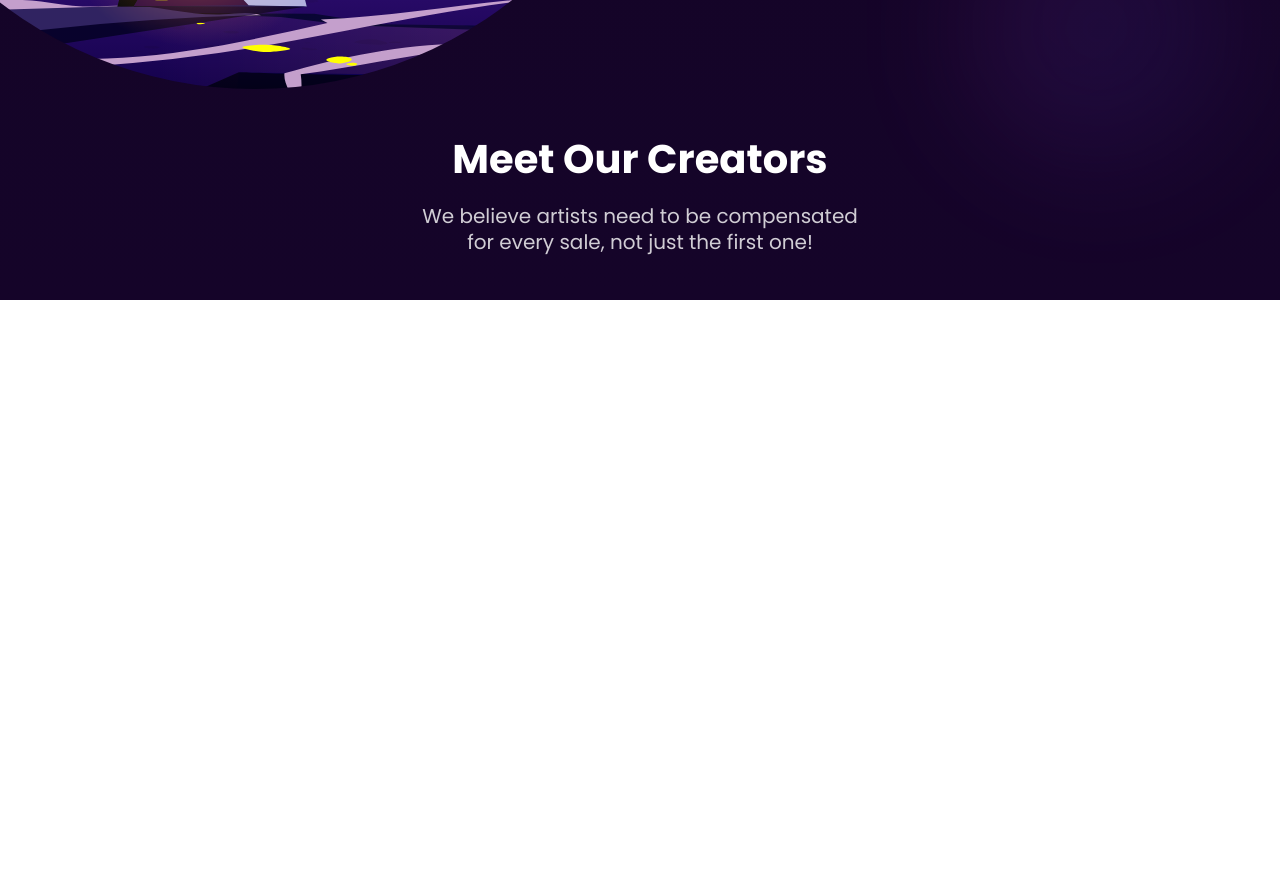
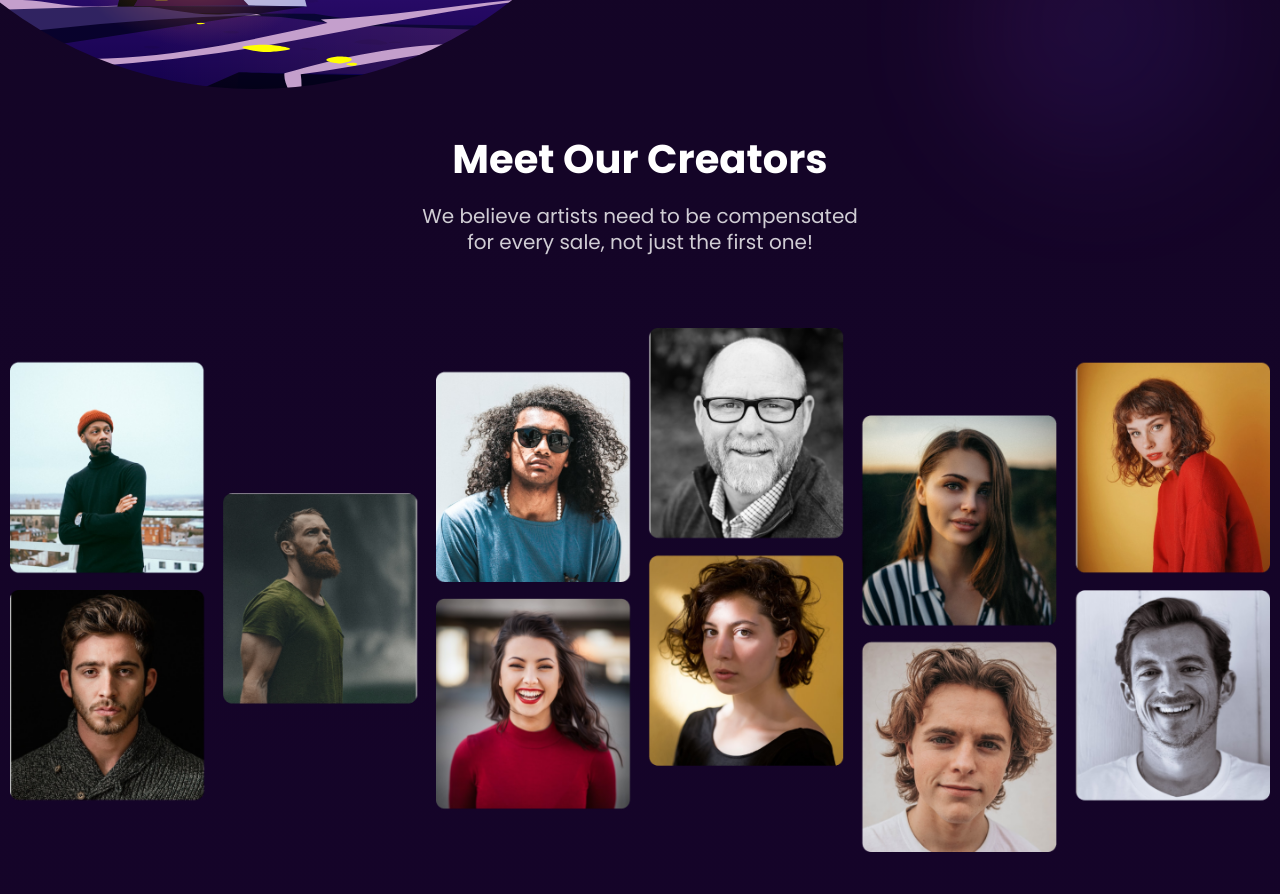
Before and after one commit to vik-tsyplakov/lift_media, a website: page src/index.html in a window 1280 px wide. Shown: the part 2653-3547 px from the top of the page. Before the commit the page ends 2953 px from the top, so only its background shows below. Drawn offline with nearby package versions, Linux system fonts and the light colour scheme; files that its build step writes are made by us from their sources.

Commit message:
block-our-creators slider added

```diff
--- a/src/index.html
+++ b/src/index.html
@@ -95,7 +95,6 @@
                       />
                     </div>
                   </div>
-                  <div class="swiper-pagination"></div>
                   <div class="swiper-button-prev"></div>
                   <div class="swiper-button-next"></div>
                 </div>
@@ -161,6 +160,42 @@
                 We believe artists need to be compensated for every sale, not
                 just the first one!
               </div>
+              <div class="block-our-creators__creators-photo">
+                <div class="swiper2 mySwiper2">
+                  <div class="swiper-wrapper">
+                    <div class="swiper-slide">
+                      <img
+                        src="/img/main/slider2-creators/slide1.png"
+                        alt="NFT creators"
+                      />
+                    </div>
+                    <div class="swiper-slide">
+                      <img
+                        src="/img/main/slider2-creators/slide2.png"
+                        alt="NFT creators"
+                      />
+                    </div>
+                    <div class="swiper-slide">
+                      <img
+                        src="/img/main/slider2-creators/slide3.png"
+                        alt="NFT creators"
+                      />
+                    </div>
+                    <div class="swiper-slide">
+                      <img
+                        src="/img/main/slider2-creators/slide4.png"
+                        alt="NFT creators"
+                      />
+                    </div>
+                    <div class="swiper-slide">
+                      <img
+                        src="/img/main/slider2-creators/slide5.png"
+                        alt="NFT creators"
+                      />
+                    </div>
+                  </div>
+                </div>
+              </div>
             </section>
           </div>
         </main>
--- a/src/js/script.js
+++ b/src/js/script.js
@@ -39,7 +39,7 @@ function closeOnClick() {
   body.classList.remove("noscroll");
 }
 
-// Swiper slider
+// Swiper slider 1
 const swiper = new Swiper(".mySwiper", {
   loop: true,
   /*pagination: {
@@ -72,3 +72,27 @@ const swiper = new Swiper(".mySwiper", {
     },
   },
 });
+
+// Swiper slider 2
+const swiper2 = new Swiper(".mySwiper2", {
+  spaceBetween: 22,
+  centeredSlides: true,
+  loop: true,
+  autoplay: {
+    delay: 2500,
+    disableOnInteraction: false,
+  },
+  pagination: {
+    el: ".swiper-pagination",
+    clickable: true,
+  },
+  navigation: {
+    nextEl: ".swiper-button-next",
+    prevEl: ".swiper-button-prev",
+  },
+  keyboard: {
+    enabled: true,
+    onlyInViewport: false,
+  },
+  slidesPerView: "auto",
+});
--- a/src/scss/style.scss
+++ b/src/scss/style.scss
@@ -1045,3 +1045,30 @@ ul {
   color: rgba(255, 255, 255, 0.8);
   mix-blend-mode: luminosity;
 }
+.block-our-creators__creators-photo {
+  height: 590px;
+  width: 100%;
+  margin-bottom: 105px;
+}
+/*---BLOCK-OUR-CREATORS-SWIPER SLIDER2------------------------------------------------*/
+.block-our-creators__creators-photo .swiper-slide {
+  text-align: center;
+  font-size: 18px;
+  justify-content: center;
+  align-items: center;
+  margin: 160px auto 0;
+}
+.swiper2 {
+  max-width: 1440px;
+  height: 590px;
+}
+.block-our-creators__creators-photo .swiper-slide > img {
+  width: 100%;
+  max-height: 590px;
+  object-fit: cover;
+  object-position: center;
+}
+.block-our-creators__creators-photo .swiper-slide.swiper-slide-next {
+  background-image: none;
+  display: none;
+}
```
Also changed, not shown: lift_media/index.html (+36 -1 lines), lift_media/js/script.js (+25 -1 lines), lift_media/css/style.css, lift_media/css/style.min.css, lift_media/img/main/slider2-creators/slide1.png (added), lift_media/img/main/slider2-creators/slide2.png (added), lift_media/img/main/slider2-creators/slide3.png (added), lift_media/img/main/slider2-creators/slide4.png (added), lift_media/img/main/slider2-creators/slide5.png (added), lift_media/js/script.min.js, src/img/main/slider2-creators/slide1.png (added), src/img/main/slider2-creators/slide2.png (added), src/img/main/slider2-creators/slide3.png (added), 2 other files.
